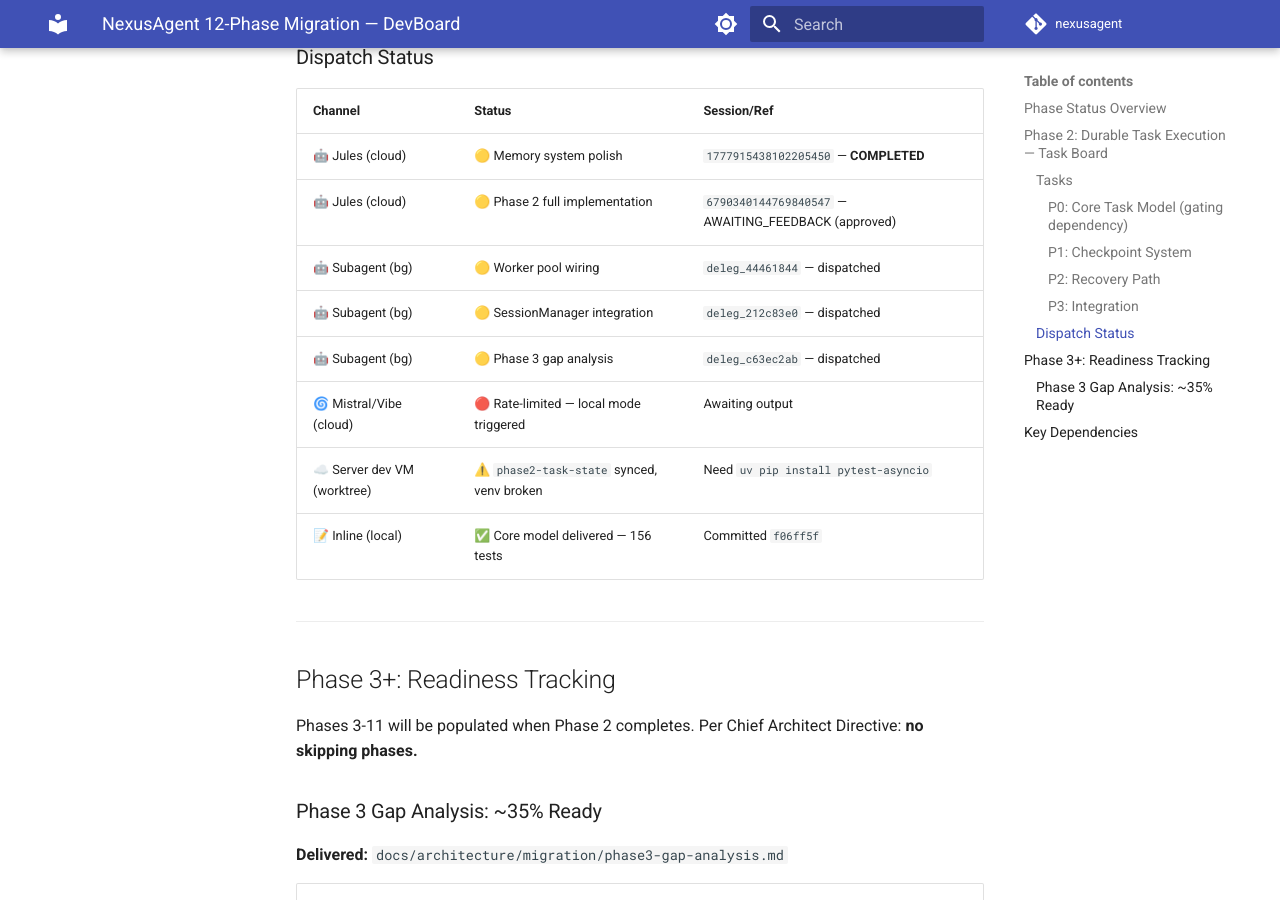
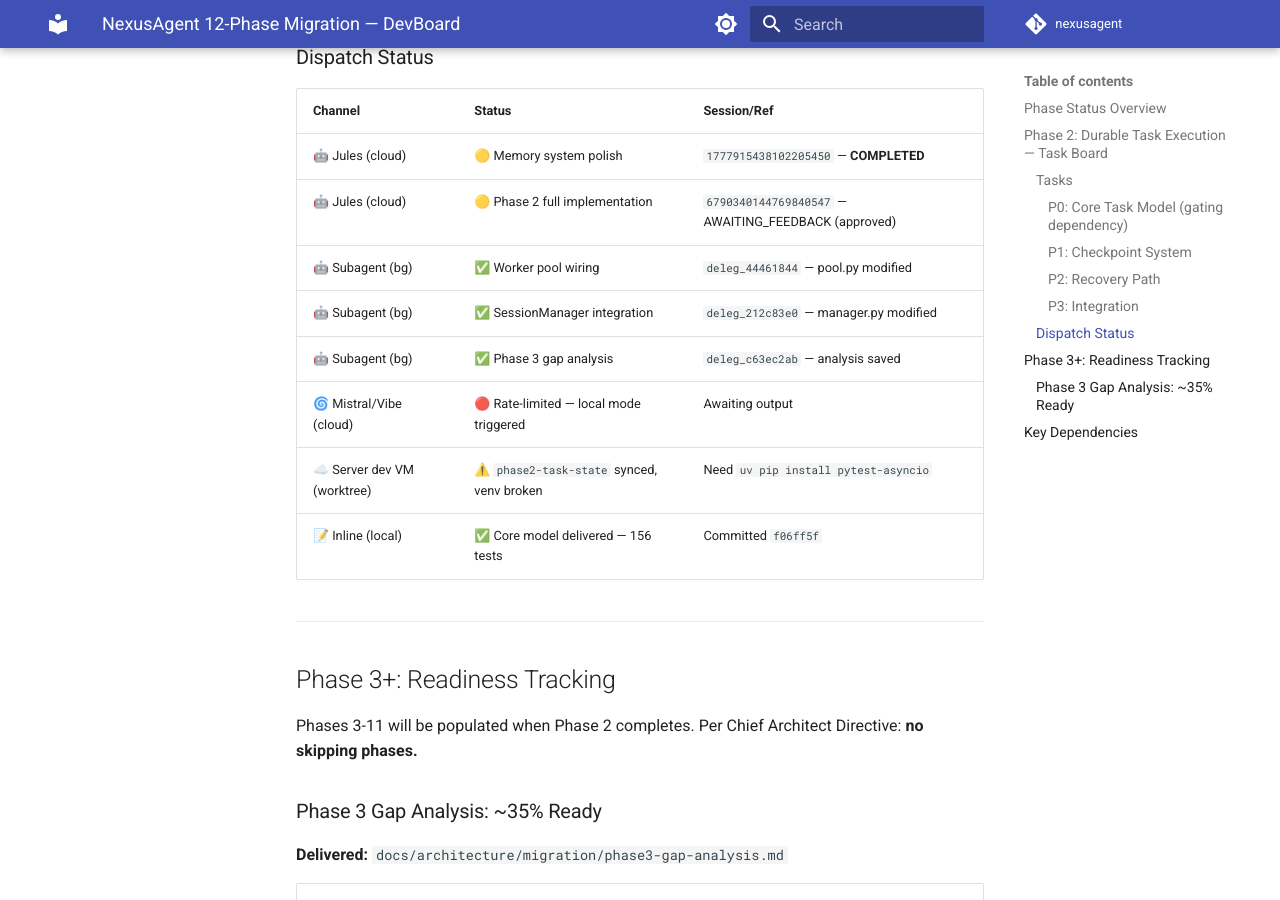
Before and after one commit to stephanos8926-lgtm/NexusAgent, an MkDocs documentation site: the page built from docs/devboard/README.md, in a window 1280 px wide and 900 px high, scrolled down 2584 px. Built offline with MkDocs 1.6.1 and Material for MkDocs 9.7.7, drawn with Linux system fonts in a browser that asks for light colours; comment, search, counter and statistics services are not loaded; the version menu is left out.

Commit message:
docs(devboard): all 3 subagents completed — worker wiring, session integration, phase 3 analysis

```diff
--- a/docs/devboard/README.md
+++ b/docs/devboard/README.md
@@ -61,9 +61,9 @@
 |---------|--------|-------------|
 | 🤖 Jules (cloud) | 🟡 Memory system polish | `1777915438102205450` — **COMPLETED** |
 | 🤖 Jules (cloud) | 🟡 Phase 2 full implementation | `6790340144769840547` — AWAITING_FEEDBACK (approved) |
-| 🤖 Subagent (bg) | 🟡 Worker pool wiring | `deleg_44461844` — dispatched |
-| 🤖 Subagent (bg) | 🟡 SessionManager integration | `deleg_212c83e0` — dispatched |
-| 🤖 Subagent (bg) | 🟡 Phase 3 gap analysis | `deleg_c63ec2ab` — dispatched |
+| 🤖 Subagent (bg) | ✅ Worker pool wiring | `deleg_44461844` — pool.py modified |
+| 🤖 Subagent (bg) | ✅ SessionManager integration | `deleg_212c83e0` — manager.py modified |
+| 🤖 Subagent (bg) | ✅ Phase 3 gap analysis | `deleg_c63ec2ab` — analysis saved |
 | 🌀 Mistral/Vibe (cloud) | 🔴 Rate-limited — local mode triggered | Awaiting output |
 | ☁️ Server dev VM (worktree) | ⚠️ `phase2-task-state` synced, venv broken | Need `uv pip install pytest-asyncio` |
 | 📝 Inline (local) | ✅ Core model delivered — 156 tests | Committed `f06ff5f` |
```
